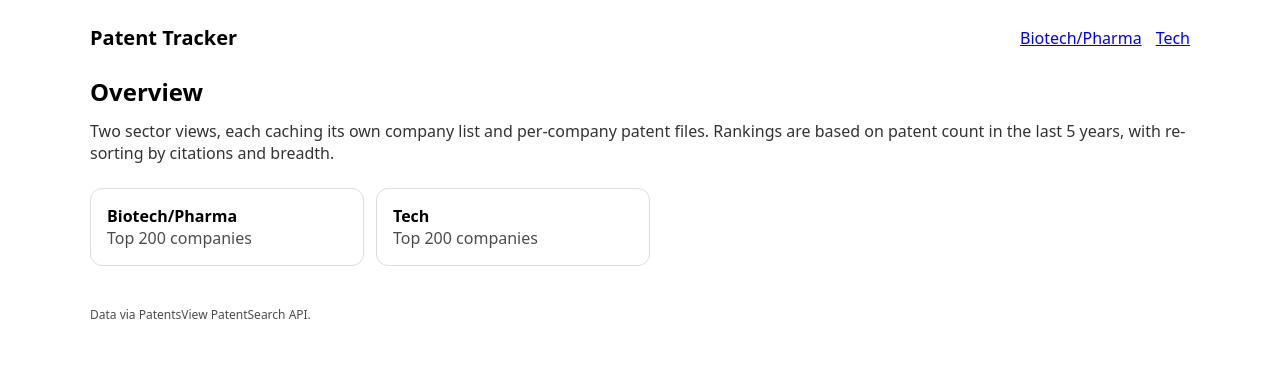
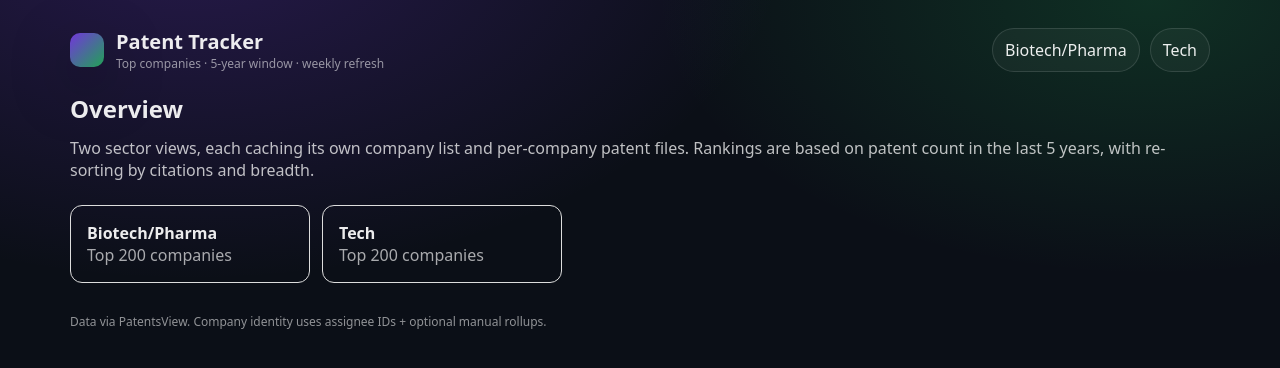
Before and after one commit to ThorfinnThor/patent-tracker, a Next.js app in the folder apps/web/: page / in a window 1280 px wide. Shown: the top 368 px of the page. Built offline with nearby package versions, Linux system fonts and the light colour scheme.

Commit message:
Update layout.tsx

```diff
--- a/apps/web/app/layout.tsx
+++ b/apps/web/app/layout.tsx
@@ -1,20 +1,31 @@
+import "./globals.css";
+
 export default function RootLayout({ children }: { children: React.ReactNode }) {
   return (
     <html lang="en">
-      <body style={{ margin: 0, fontFamily: "system-ui, -apple-system, Segoe UI, Roboto, sans-serif" }}>
-        <div style={{ maxWidth: 1100, margin: "0 auto", padding: 24 }}>
-          <header style={{ display: "flex", justifyContent: "space-between", alignItems: "center", marginBottom: 24 }}>
-            <a href="/" style={{ textDecoration: "none", color: "inherit" }}>
-              <h1 style={{ margin: 0, fontSize: 20 }}>Patent Tracker</h1>
-            </a>
-            <nav style={{ display: "flex", gap: 14 }}>
-              <a href="/biotech">Biotech/Pharma</a>
-              <a href="/tech">Tech</a>
+      <body>
+        <div className="container">
+          <header className="header">
+            <div className="brand">
+              <div className="logo" />
+              <div>
+                <a href="/" style={{ textDecoration: "none" }}>
+                  <h1 className="h1">Patent Tracker</h1>
+                </a>
+                <div className="small">Top companies · 5-year window · weekly refresh</div>
+              </div>
+            </div>
+
+            <nav className="nav">
+              <a className="pill" href="/biotech">Biotech/Pharma</a>
+              <a className="pill" href="/tech">Tech</a>
             </nav>
           </header>
+
           {children}
-          <footer style={{ marginTop: 40, opacity: 0.7, fontSize: 12 }}>
-            Data via PatentsView PatentSearch API.
+
+          <footer className="footer">
+            Data via PatentsView. Company identity uses assignee IDs + optional manual rollups.
           </footer>
         </div>
       </body>
```
